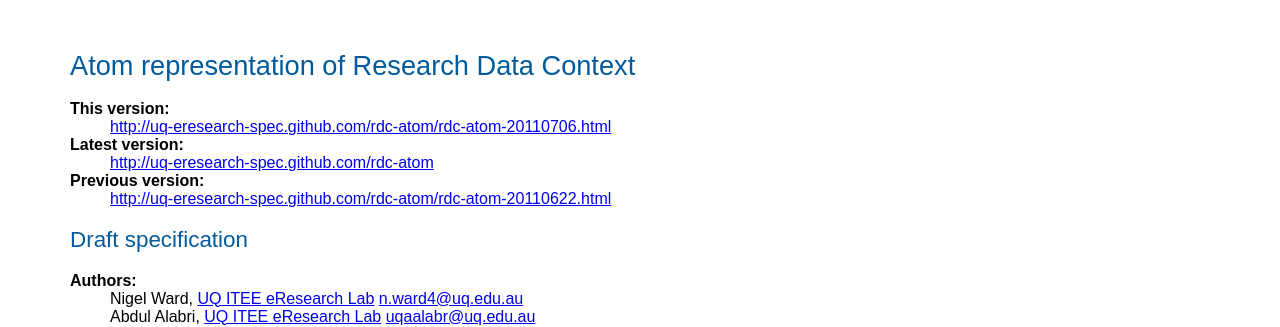
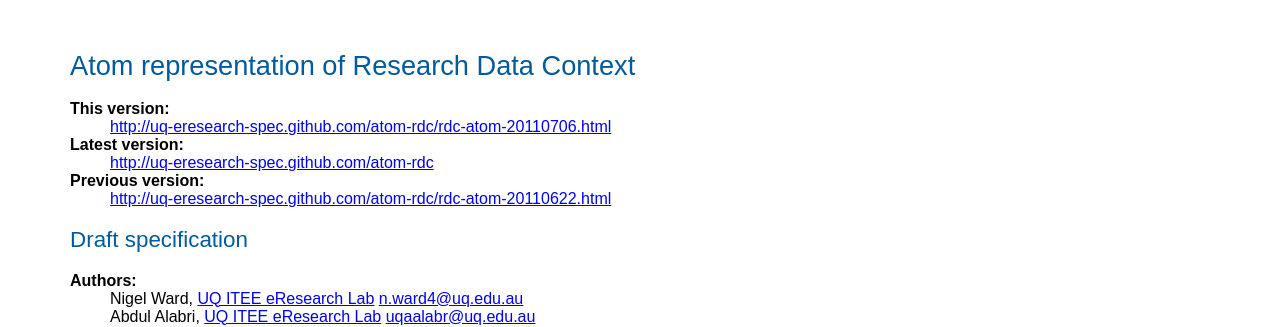
Before and after one commit to uq-eresearch-spec/atom-rdc, a Jekyll site: the page built from _posts/2011-07-06-rdc-atom.html, in a window 1280 px wide and 900 px high. Shown: the top 327 px of the window. Built offline with Jekyll 4.4.1, drawn with Linux system fonts in a browser that asks for light colours; part of the change alters nothing that is shown.

Commit message:
Fixing template data.

```diff
--- a/_config.yml
+++ b/_config.yml
@@ -1,3 +1,3 @@
 exclude:    Gemfile, Gemfile.lock, .gitignore
 permalink:  /:title-:year:month:day.html
-url:        http://uq-eresearch-spec.github.com/rdc-atom
+url:        http://uq-eresearch-spec.github.com/atom-rdc
--- a/_posts/2011-07-06-rdc-atom.html
+++ b/_posts/2011-07-06-rdc-atom.html
@@ -7,14 +7,14 @@ title: Atom representation of Research Data Context 1.0 draft 2011-07-06
   <h1>Atom representation of Research Data Context</h1>
 
   <dt>This version:</dt>
-  <dd><a href="{{page.url}}">{{site.url}}{{page.url}}</a></dd>
+  <dd><a href="{{site.url}}{{page.url}}">{{site.url}}{{page.url}}</a></dd>
 
   <dt>Latest version:</dt>
   <dd><a href="{{site.url}}/">{{site.url}}</a></dd>
 
   {% if page.previous.url %}
   <dt>Previous version:</dt>
-  <dd><a href="{{page.previous.url}}">{{site.url}}{{page.previous.url}}</a></dd>
+  <dd><a href="{{site.url}}{{page.previous.url}}">{{site.url}}{{page.previous.url}}</a></dd>
   {% endif %}
 
   <h2>Draft specification</h2>
```
